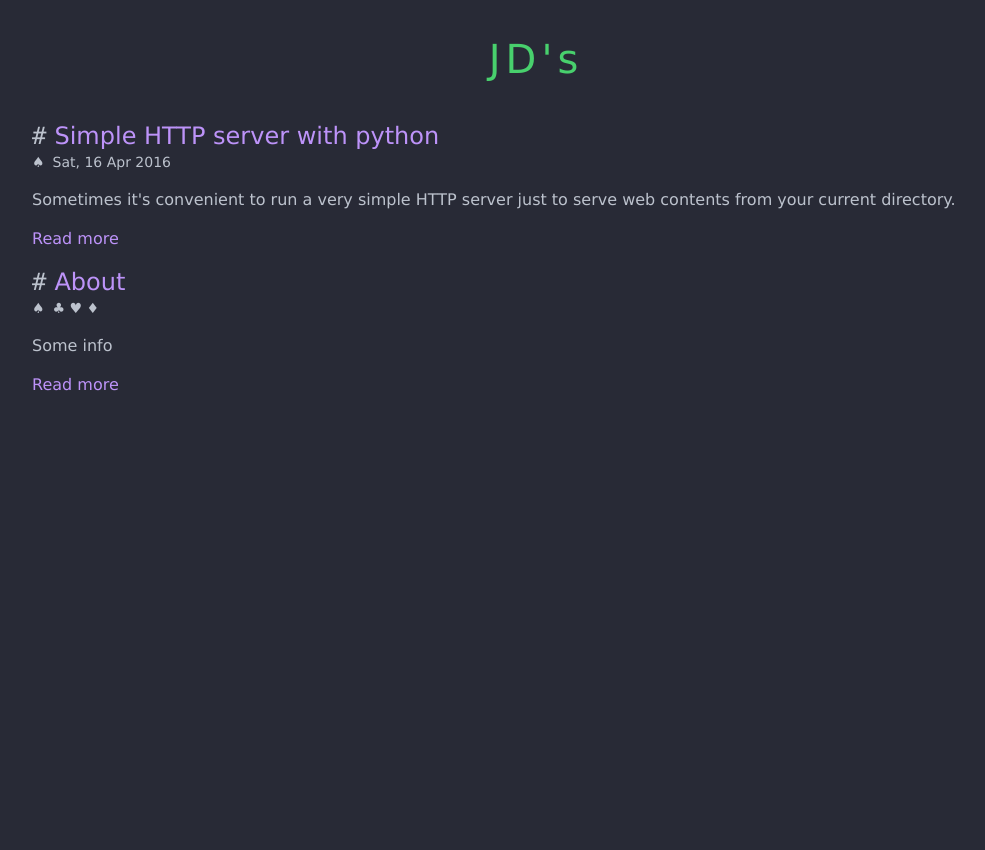
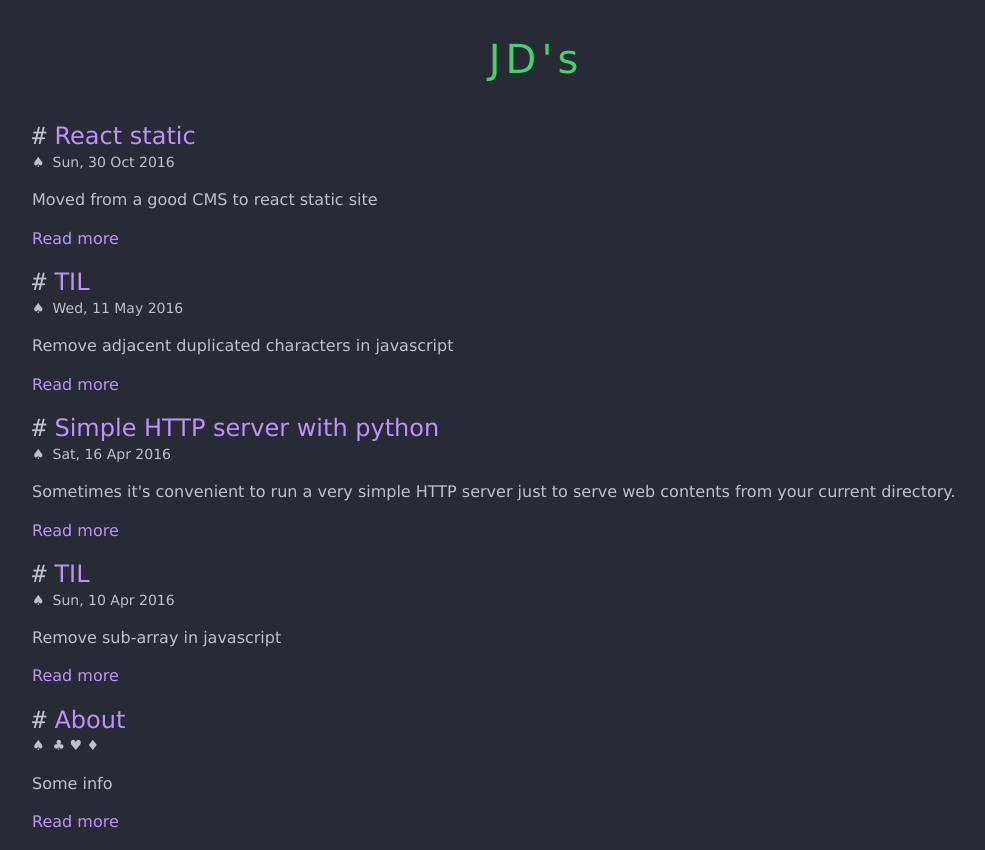
Before and after one commit to jdinhify/jdinh-life, a Next.js app: page / in a window 1280 px wide. Shown: the whole page, without its empty margins (104-1089 px from the left). Before the commit the page ends 800 px from the top, so only its background shows below. Built offline with nearby package versions, Linux system fonts and the light colour scheme; what react-lowlight would draw is missing.

Commit message:
new content

```diff
--- a/pages/index.js
+++ b/pages/index.js
@@ -5,10 +5,28 @@ import PageList from '../modules/layout/components/page-list'
 
 const pages = [
   {
+    title: 'React static',
+    desc: 'Moved from a good CMS to react static site',
+    link: '/2016/10-30-react-static',
+    date: '2016-10-30',
+  },
+  {
+    title: 'TIL',
+    desc: 'Remove adjacent duplicated characters in javascript',
+    link: '/2016/05-11-remove-adjacent-duplicated-characters',
+    date: '2016-05-11',
+  },
+  {
     title: 'Simple HTTP server with python',
     desc: 'Sometimes it\'s convenient to run a very simple HTTP server just to serve web contents from your current directory.',
     link: '/2016/04-16-python-simple-http-server',
     date: '2016-04-16',
+  },
+  {
+    title: 'TIL',
+    desc: 'Remove sub-array in javascript',
+    link: '/2016/04-10-remove-sub-array',
+    date: '2016-04-10',
   },
   {
     title: 'About',
```
Also changed, not shown: pages/2016/10-30-react-static.js (added, +53 -0 lines), pages/2016/04-10-remove-sub-array.js (renamed from pages/2016/remove-sub-array.js), pages/2016/05-11-remove-adjacent-duplicated-characters.js (renamed from pages/2016/remove-adjacent-duplicated-characters.js).
